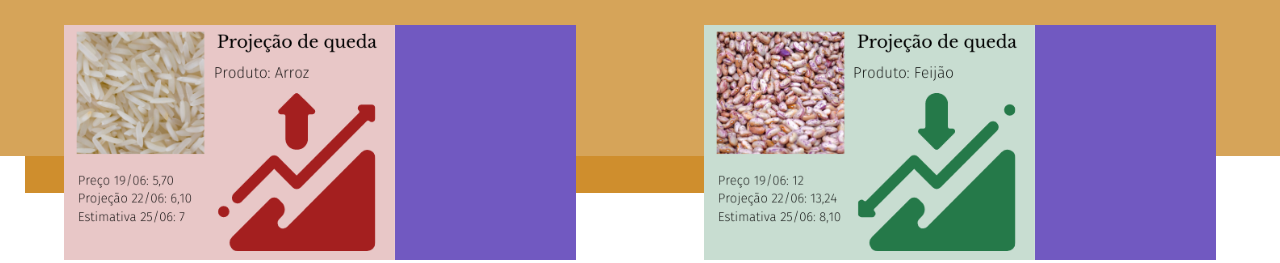
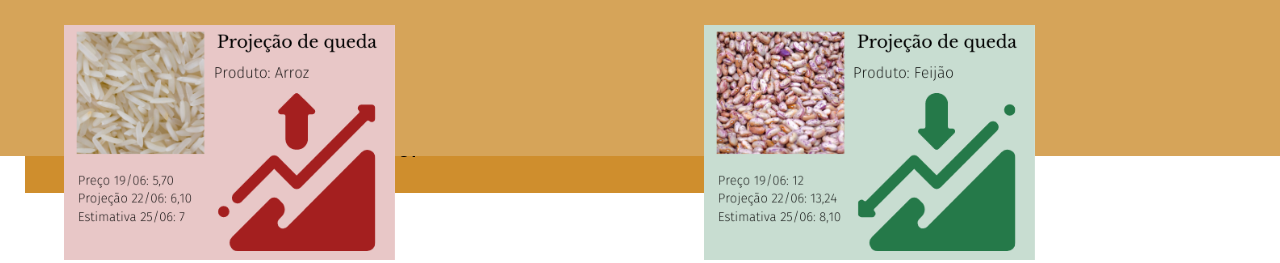
Before and after one commit to GABRIELPA2/Shelf, a plain HTML site: page prev.html in a window 1280 px wide. Shown: the part 644-907 px from the top of the page. Drawn offline with Linux system fonts and the light colour scheme.

Commit message:
Update styleP.css

```diff
--- a/assets/css/styleP.css
+++ b/assets/css/styleP.css
@@ -151,7 +151,6 @@ footer {
 }
 
 .maior{
-  background-color: #7159c1;
   grid-row: 1/1;
   grid-column: 1/1;
   width: 80%;
@@ -161,7 +160,6 @@ footer {
 }
 
 .menor{
-  background-color: #7159c1;
   grid-row: 1/1;
   grid-column: 2/2;
   width: 80%;
```
